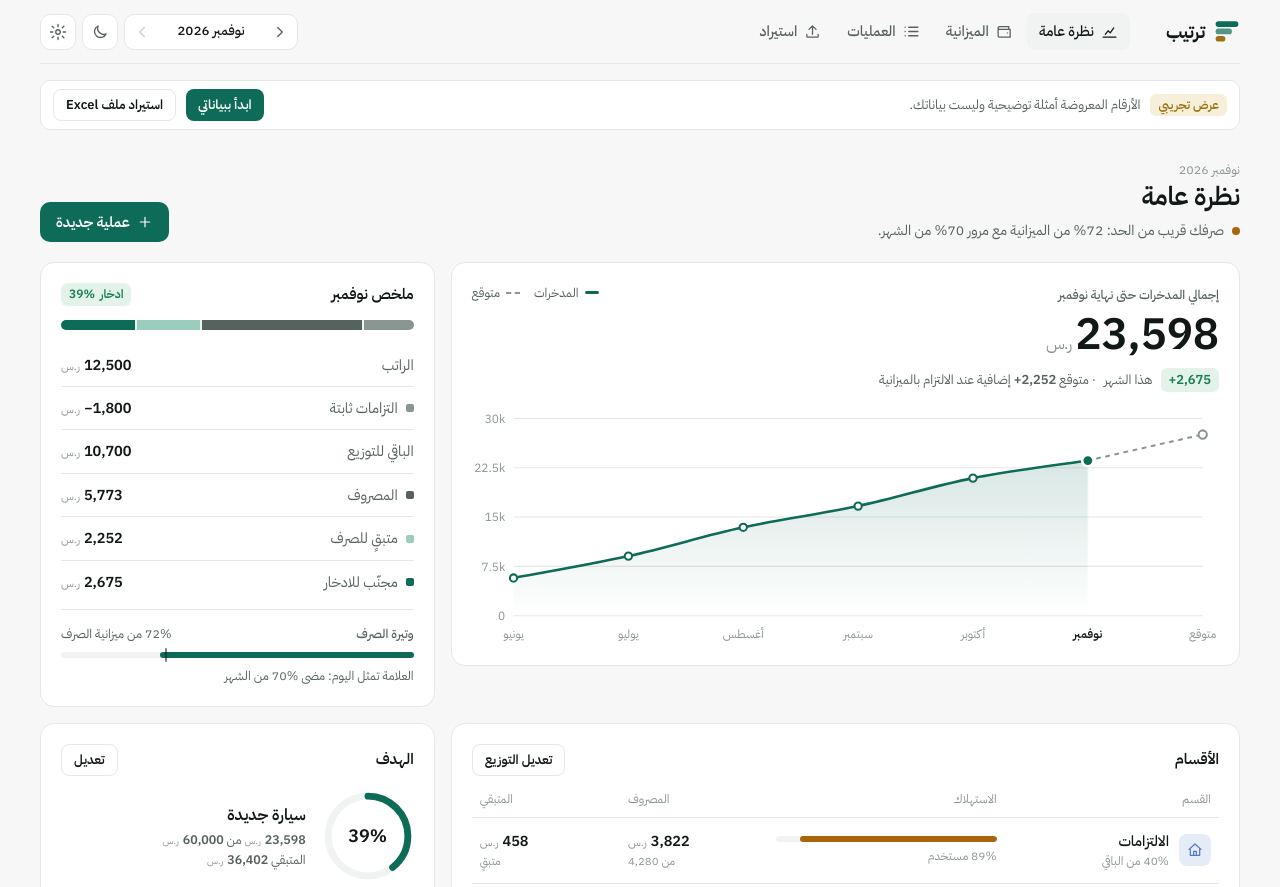
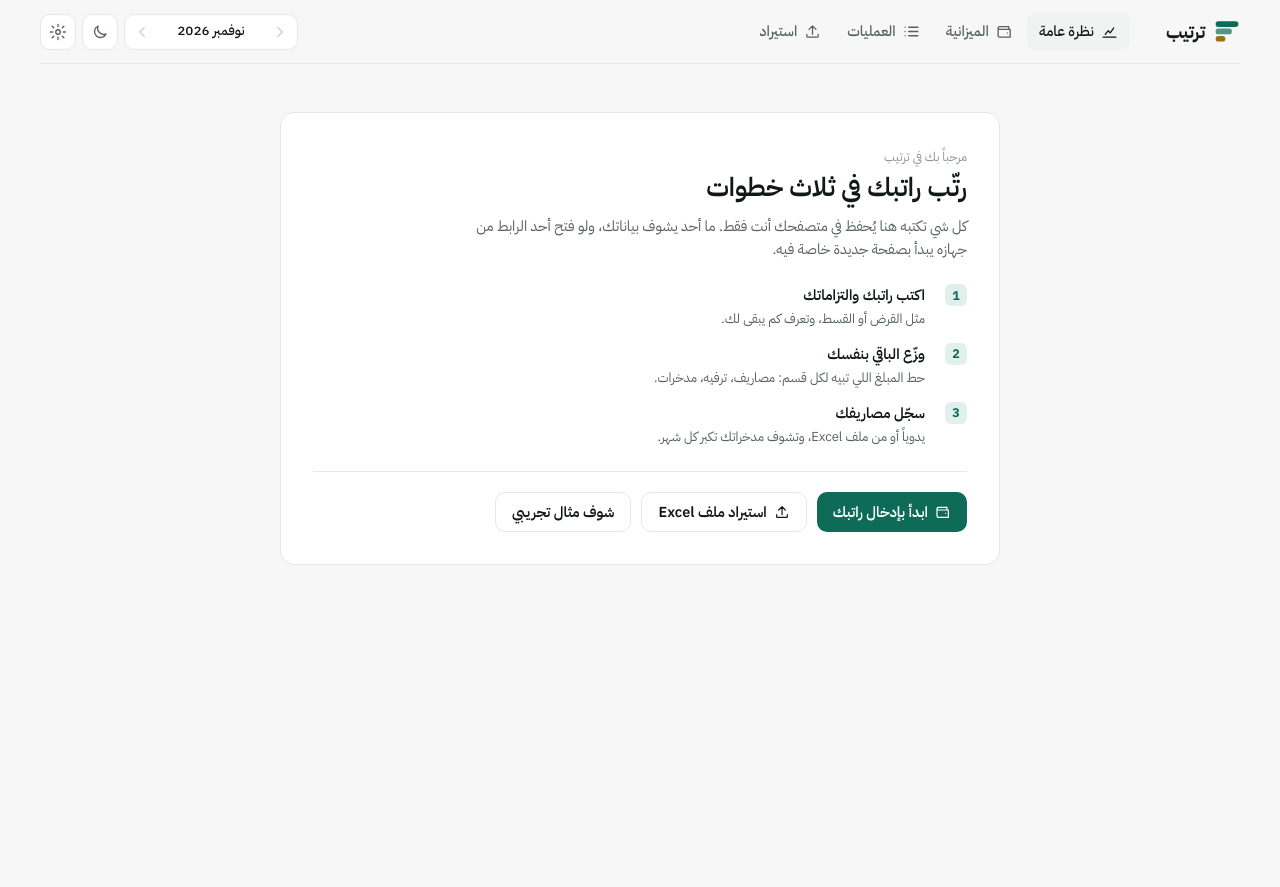
Before and after one commit to safiaalsaffar5/Tarteeb, a plain HTML site: page index.html in a window 1280 px wide. Shown: the top 887 px of the page. After the commit the page ends 800 px from the top, so only its background shows below. Drawn offline with Linux system fonts and the light colour scheme.

Commit message:
Start new visitors on an empty welcome screen; demo data is opt-in
Co-Authored-By: Claude Opus 5.5 <noreply@anthropic.com>
Claude-Session: https://claude.ai/code/session_01SajHZ4sBfGWmTxgdyUTWta

```diff
--- a/index.html
+++ b/index.html
@@ -189,6 +189,15 @@ input[type=range]{width:100%;accent-color:var(--brand);height:22px;margin:0}
 .row2{display:grid;grid-template-columns:1fr 1fr;gap:12px}
 .hint{font-size:13px;color:var(--ink-2);background:var(--surface-2);border-radius:10px;padding:8px 12px;min-height:38px}
 
+/* welcome */
+.welcome{max-width:720px;margin:48px auto 0;background:var(--surface);border:1px solid var(--line);border-radius:var(--r);padding:32px}
+.w-top h1{font-size:26px;margin:4px 0 10px}
+.w-top p{max-width:60ch}
+.w-steps{list-style:none;margin:24px 0;padding:0;display:flex;flex-direction:column;gap:14px}
+.w-steps li{display:flex;gap:12px;align-items:flex-start}
+.w-steps b{display:block;font-weight:600}.w-steps small{color:var(--ink-2);font-size:13px}
+.w-acts{display:flex;gap:10px;flex-wrap:wrap;padding-top:20px;border-top:1px solid var(--line)}
+@media (max-width:720px){.welcome{margin-top:24px;padding:20px}.w-top h1{font-size:22px}}
 /* budget */
 .step{display:inline-grid;place-items:center;width:22px;height:22px;border-radius:6px;background:var(--brand-soft);color:var(--brand);font-size:12.5px;font-weight:700;margin-inline-end:8px;vertical-align:1px}
 .income{display:grid;grid-template-columns:minmax(0,260px) minmax(0,1fr);gap:24px;align-items:start}
@@ -577,9 +586,22 @@ function secRow(s){
    <span class="tnum c-rem ${!isSave&&s.remaining<0?'neg':''}">${isSave?money(s.saved)+'<small>مجنّب</small>':money(Math.abs(s.remaining))+`<small>${s.remaining<0?'تجاوز':'متبقٍ'}</small>`}</span>
   </button>`;
 }
+function welcome(){
+  return `<section class="welcome">
+    <div class="w-top"><span class="eyebrow">مرحباً بك في ترتيب</span><h1>رتّب راتبك في ثلاث خطوات</h1>
+      <p class="muted">كل شي تكتبه هنا يُحفظ في متصفحك أنت فقط. ما أحد يشوف بياناتك، ولو فتح أحد الرابط من جهازه يبدأ بصفحة جديدة خاصة فيه.</p></div>
+    <ol class="w-steps">
+      <li><span class="step">1</span><div><b>اكتب راتبك والتزاماتك</b><small>مثل القرض أو القسط، وتعرف كم يبقى لك.</small></div></li>
+      <li><span class="step">2</span><div><b>وزّع الباقي بنفسك</b><small>حط المبلغ اللي تبيه لكل قسم: مصاريف، ترفيه، مدخرات.</small></div></li>
+      <li><span class="step">3</span><div><b>سجّل مصاريفك</b><small>يدوياً أو من ملف Excel، وتشوف مدخراتك تكبر كل شهر.</small></div></li>
+    </ol>
+    <div class="w-acts"><button class="btn" data-act="nav" data-v="budget">${ic('wallet')}ابدأ بإدخال راتبك</button><button class="btn ghost" data-act="nav" data-v="import">${ic('upload')}استيراد ملف Excel</button><button class="btn ghost" data-act="load-demo">شوف مثال تجريبي</button></div>
+  </section>`;
+}
 function viewHome(){
   const key=UI.month,c=calc(key);
   if(!c)return `<div class="card empty" style="margin-top:28px"><h3>لا توجد بيانات لهذا الشهر</h3><p>أضف راتبك وعملياتك من صفحة الميزانية.</p></div>`;
+  if(!S.demo&&!c.salary&&!c.secs.some(x=>x.entries.length)&&Object.keys(S.months).length<=1)return welcome();
   const T=timeline(),idx=T.findIndex(p=>p.key===key),pt=T[idx]||{total:S.opening||0,net:c.counted},isLatest=idx===T.length-1;
   const st=statusLine(c),series=T.slice(-12),proj=isLatest?avgNet(T):null;
   const tf=c.closed?1:new Date().getDate()/daysIn(key),sf=c.spendAlloc?c.spent/c.spendAlloc:0;
@@ -1163,7 +1185,7 @@ document.addEventListener('click',e=>{
     case'pick-file':$('#fileIn').click();break;
     case'imp-cancel':UI.imp=null;WB=null;render();break;
     case'imp-commit':commitImport();break;
-    case'start-fresh':S=fresh();ensureMonth(nowKey());UI.month=nowKey();save();setView('budget');toast('ابدأ بإدخال راتبك الشهري','good',4000);setTimeout(()=>{const i=$('#salaryInp');if(i)i.focus()},200);break;
+    case'start-fresh':S=fresh();try{localStorage.removeItem(STORE)}catch(_){}ensureMonth(nowKey());UI.month=nowKey();save();setView('budget');toast('ابدأ بإدخال راتبك الشهري','good',4000);setTimeout(()=>{const i=$('#salaryInp');if(i)i.focus()},200);break;
     case'load-demo':S=demo();UI.month=nowKey();save();closeModal();checkBadges(true);setView('home');toast('تم تحميل بيانات تجريبية');break;
     case'reset-all':
       if(UI.confirm!=='reset'){UI.confirm='reset';openSettings();break}
@@ -1233,7 +1255,7 @@ window.addEventListener('hashchange',()=>{const v=location.hash.slice(1);if(['ho
 
 /* ---------- boot ---------- */
 try{const th=localStorage.getItem('tarteeb.theme');if(th)document.documentElement.setAttribute('data-theme',th)}catch(e){}
-S=load()||demo();
+S=load()||fresh();
 ensureMonth(nowKey());
 if(S.demo&&!(S.unlocked&&S.unlocked.length))checkBadges(true);
 const h0=location.hash.slice(1);if(['home','budget','log','import'].includes(h0))UI.view=h0;
```
